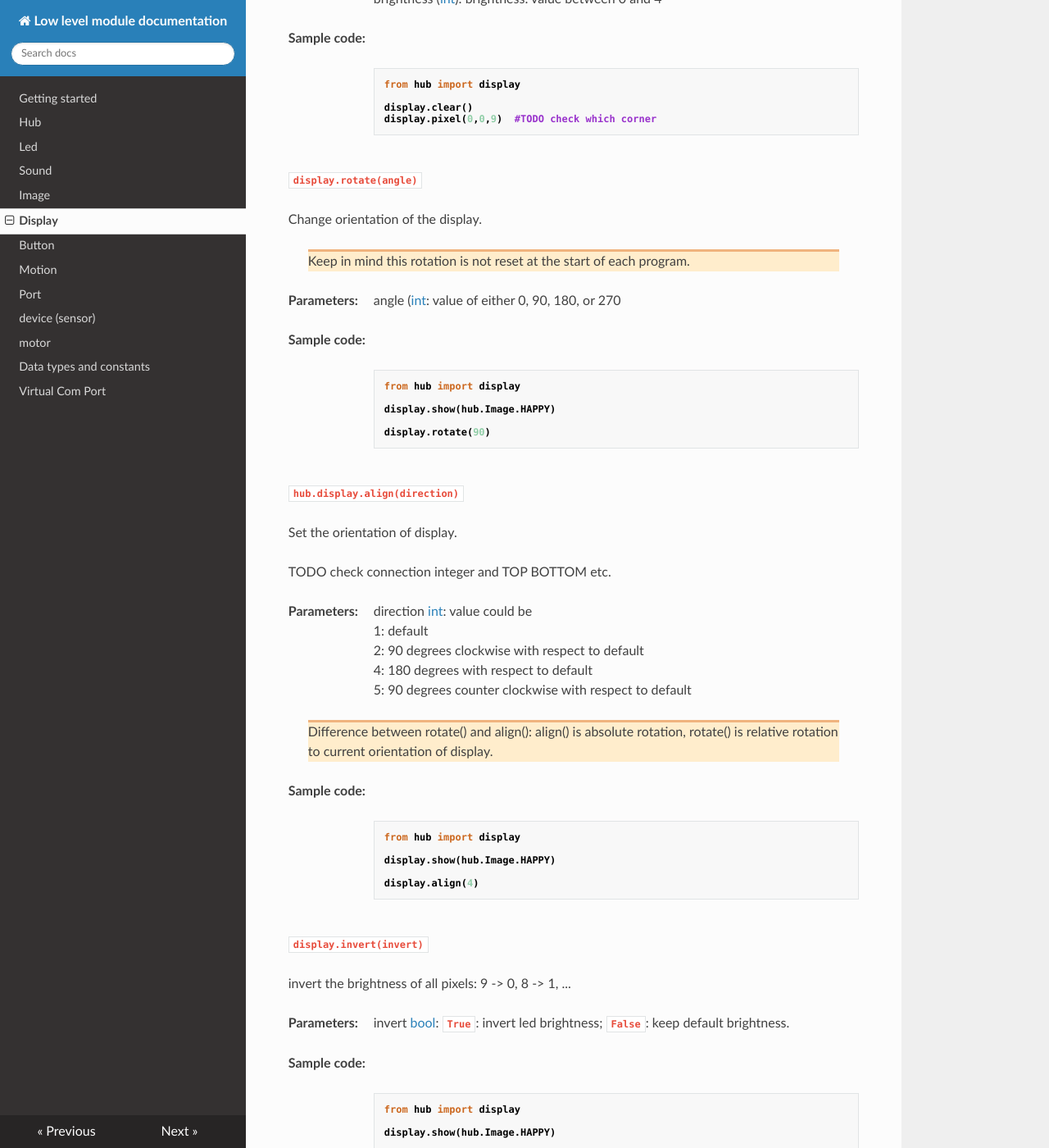
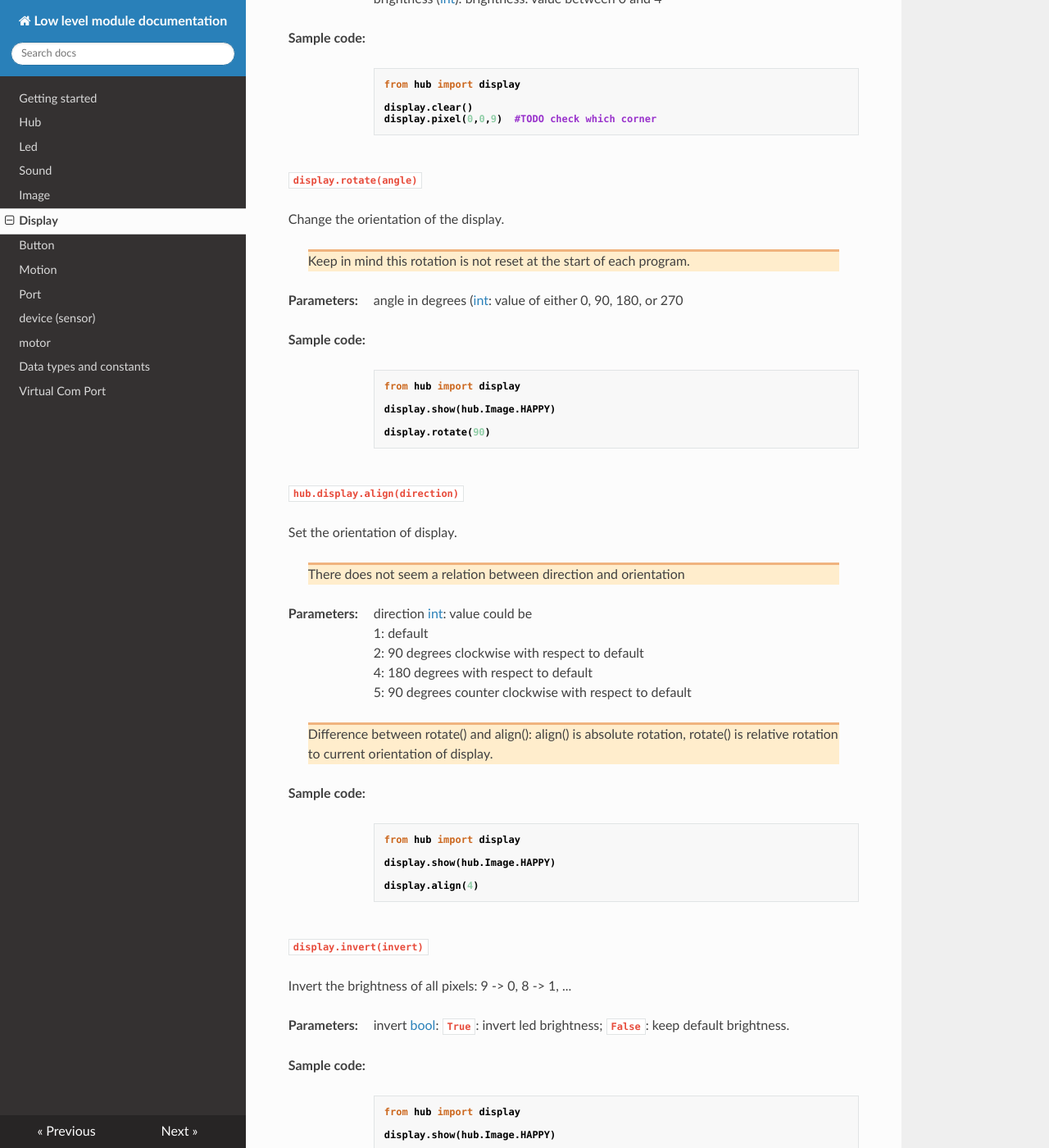
Before and after one commit to NStrijbosch/hub-module-notes, an MkDocs documentation site: the page built from docs/display.md, in a window 1280 px wide and 1400 px high, scrolled down 870 px. Shown: the whole window at 82% size. Built offline with MkDocs 1.6.1, drawn with Linux system fonts in a browser that asks for light colours; nearby versions of some CDN libraries.

Commit message:
Update display.md

```diff
--- a/docs/display.md
+++ b/docs/display.md
@@ -60,13 +60,13 @@ display.pixel(0,0,9)  #TODO check which corner
 
 `display.rotate(angle)`
 
-Change orientation of the display.
+Change the orientation of the display.
 
 > Keep in mind this rotation is not reset at the start of each program.
 
 __Parameters:__
 
-*  angle ([int](data_types.md#int): value of either 0, 90, 180, or 270
+*  angle in degrees ([int](data_types.md#int): value of either 0, 90, 180, or 270
 
 __Sample code:__
 
@@ -84,8 +84,7 @@ display.rotate(90)
 
 Set the orientation of display.
 
-
-TODO check connection integer and TOP BOTTOM etc.
+> There does not seem a relation between direction and orientation
 
 __Parameters:__
 
@@ -111,7 +110,7 @@ display.align(4)
 
 `display.invert(invert)`
 
-invert the brightness of all pixels: 9 -> 0, 8 -> 1, ...
+Invert the brightness of all pixels: 9 -> 0, 8 -> 1, ...
 
 __Parameters:__
 
```
